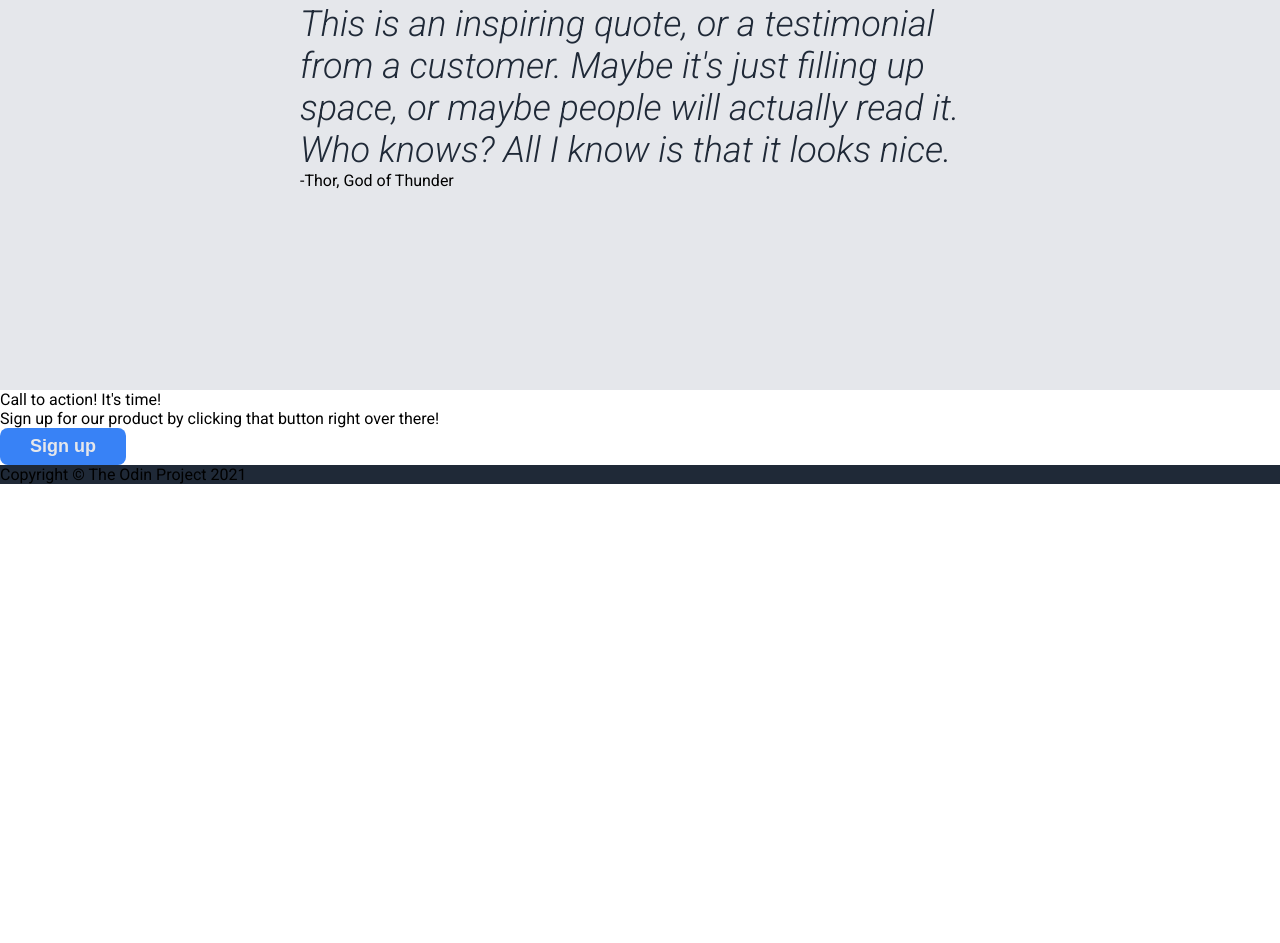
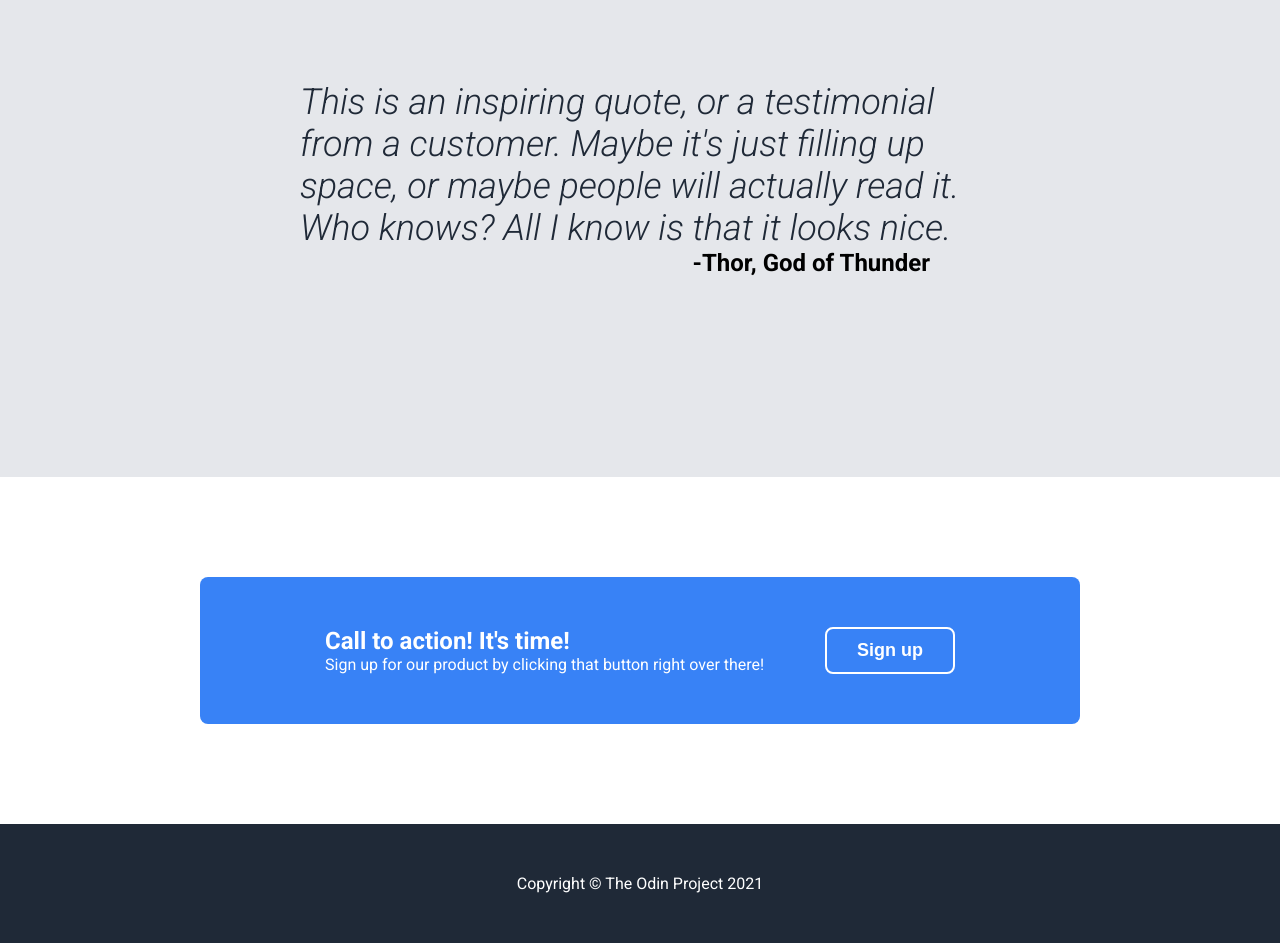
Before and after one commit to Aethrynn/odin-landing-page, a plain HTML site: page index.html in a window 1280 px wide. Shown: the part 1347-2290 px from the top of the page. Before the commit the page ends 1831 px from the top, so only its background shows below. Drawn offline with Linux system fonts and the light colour scheme.

Commit message:
finished initial formatting pass on whole page

```diff
--- a/style.css
+++ b/style.css
@@ -41,8 +41,7 @@ a {
 }
 
 .hero {
-    width: 550px;
-    flex-grow: 0;
+    flex: 0 1 450px;
 }
 
 .hero-text {
@@ -59,7 +58,7 @@ a {
 
 button {
     background-color: #3882f6;
-    color: #e5e7eb;
+    color: white;
     font-size: 18px;
     font-weight: 900;
     padding: 8px 30px;
@@ -125,3 +124,38 @@ button {
     color: #1f2937;
     flex-grow: 0;
 }
+
+.quote-source {
+    font-weight: 700;
+    font-size: 24px;
+    text-align: right;
+    padding-right:50px;
+}
+
+.call-to-action {
+    background-color: #3882f6;
+    margin: 100px 200px;
+    padding: 50px 125px;
+    display: flex;
+    justify-content: space-between;
+    border-radius: 8px;
+}
+
+.cta-text {
+    color: white;
+}
+
+.cta-header {
+    font-size: 24px;
+    font-weight: 700;
+}
+
+.cta-button {
+    border: 2px solid white;
+}
+
+.footer {
+    text-align: center;
+    padding: 50px;
+    color: white;
+}
```
